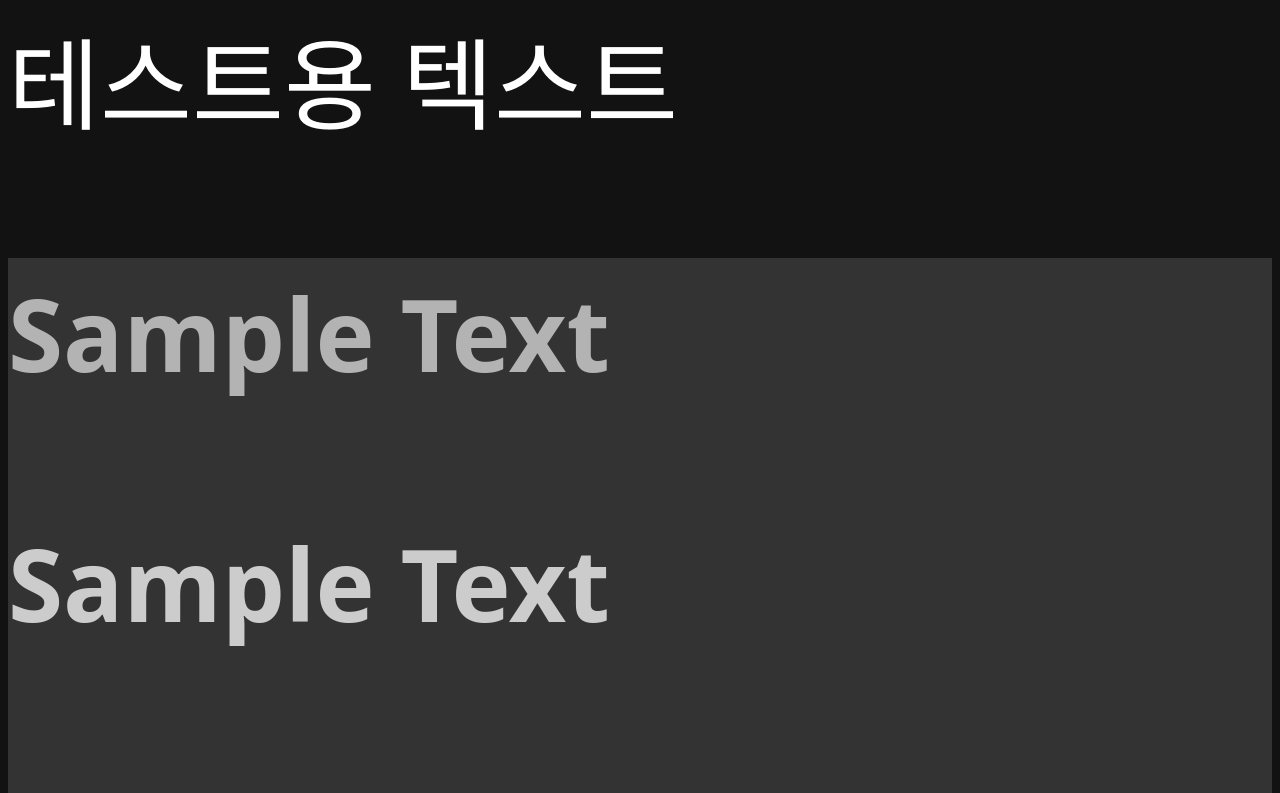
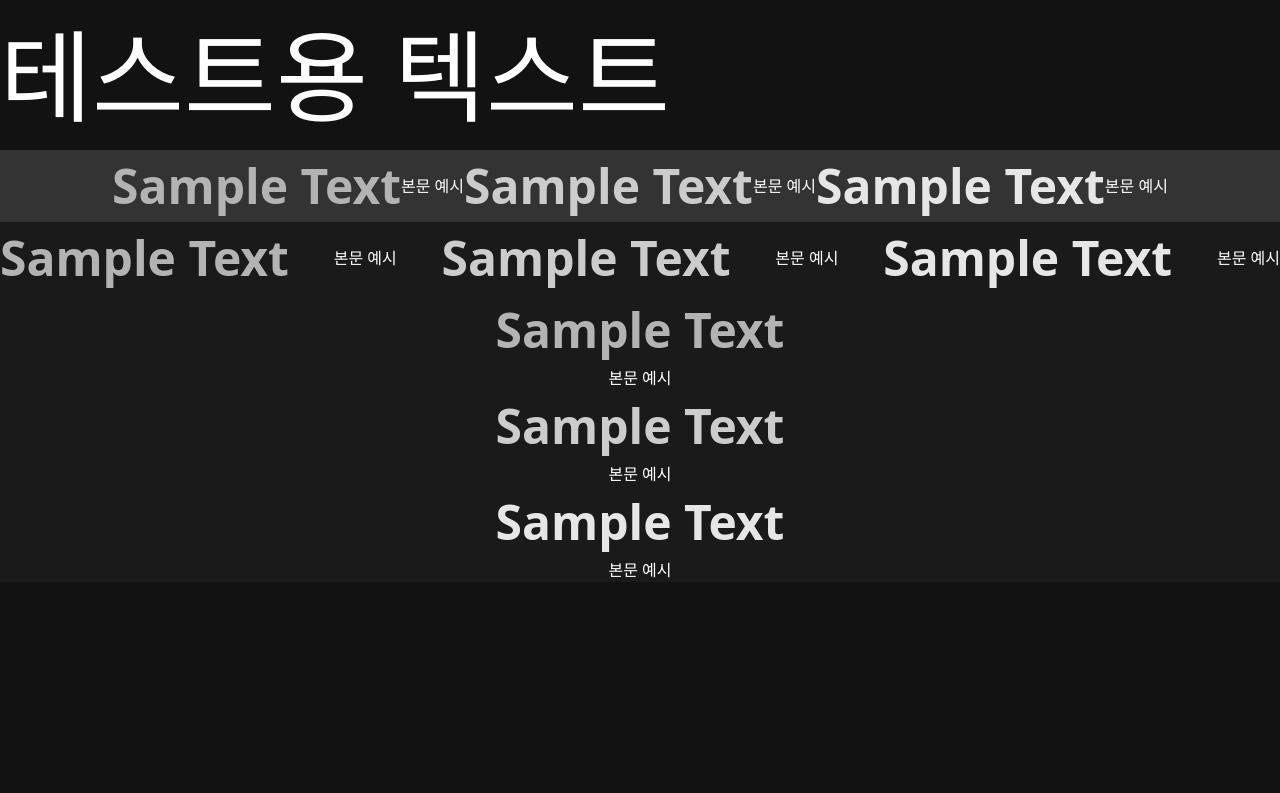
Before and after one commit to ThePott/oz-react-deep-lecture-note, a React (Vite) app: page / in a window 1280 px wide. Shown: the top 793 px of the page. Built offline with nearby package versions, Linux system fonts and the light colour scheme.

Commit message:
01-2-SCSS-2

```diff
--- a/src/App.jsx
+++ b/src/App.jsx
@@ -2,28 +2,34 @@
 function App() {
   return (
     <>
-
       <div className="test">테스트용 텍스트
-
-
-
         <div className="bgMuted">
-          <p className="fgMuted">Sample Text</p>
-          <p className="fg0">Sample Text</p>
-          <p className="fgAccent">Sample Text</p>
+          <h1 className="fgMuted">Sample Text</h1>
+          <p>본문 예시</p>
+          <h1 className="fg0">Sample Text</h1>
+          <p>본문 예시</p>
+          <h1 className="fgAccent">Sample Text</h1>
+          <p>본문 예시</p>
         </div>
 
         <div className="bg0">
-          <p className="fgMuted">Sample Text</p>
-          <p className="fg0">Sample Text</p>
-          <p className="fgAccent">Sample Text</p>
+          <h1 className="fgMuted">Sample Text</h1>
+          <p>본문 예시</p>
+          <h1 className="fg0">Sample Text</h1>
+          <p>본문 예시</p>
+          <h1 className="fgAccent">Sample Text</h1>
+          <p>본문 예시</p>
         </div>
 
         <div className="bgAccent">
-          <p className="fgMuted">Sample Text</p>
-          <p className="fg0">Sample Text</p>
-          <p className="fgAccent">Sample Text</p>
+          <h1 className="fgMuted">Sample Text</h1>
+          <p>본문 예시</p>
+          <h1 className="fg0">Sample Text</h1>
+          <p>본문 예시</p>
+          <h1 className="fgAccent">Sample Text</h1>
+          <p>본문 예시</p>
         </div>
+
       </div>
 
     </>
--- a/src/index.scss
+++ b/src/index.scss
@@ -1,5 +1,7 @@
 * {
   box-sizing: border-box;
+  margin: 0;
+  padding: 0;
 }
 
 $bgMuted: hsl(0 0 20);
@@ -24,10 +26,7 @@ $fgAccent: hsl(0 0 90);
   -moz-osx-font-smoothing: grayscale;
 }
 
-div.test {
-  font-size: 100px;
-  font-weight: 900;
-}
+
 
 .bgMuted {
   background-color: $bgMuted;
@@ -52,3 +51,36 @@ div.test {
 .fgAccent {
   color: $fgAccent;
 }
+
+div {
+  &>h1 {
+    font-size: 48px;
+  }
+  &>p {
+    font-size: 16px;
+  }
+}
+
+@mixin flex ($dir: row, $justify: center, $items:center) {
+  display: flex;
+  flex-direction: $dir;
+  justify-content: $justify;
+  align-items: $items;;
+}
+
+div.test {
+  font-size: 100px;
+  font-weight: 900;
+
+  div {
+    &:nth-child(1) {
+      @include flex()
+    }
+    &:nth-child(2) {
+      @include flex($justify: space-between)
+    }
+    &:nth-child(3) {
+      @include flex($dir: column)
+    }
+  }
+}
```
